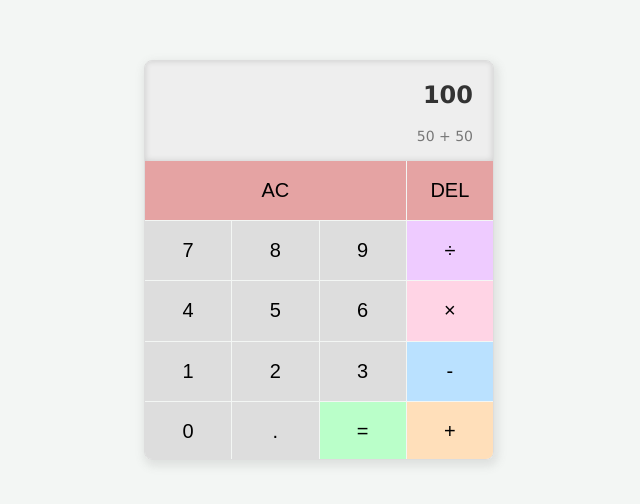
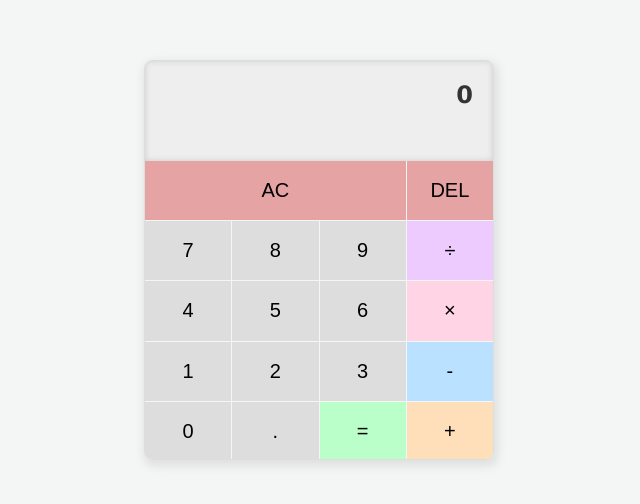
Before and after one commit to hammerztein/calculator, a plain HTML site: page index.html in a window 1280 px wide. Shown: the part 140-644 px from the top of the page, without its empty margins (321-961 px from the left). Drawn offline with Linux system fonts and the light colour scheme.

Commit message:
Set display sum to 0 to represent initial value of the first operand in JavaScript.

```diff
--- a/index.html
+++ b/index.html
@@ -9,8 +9,8 @@
 	<body>
 		<main class="container">
 			<div class="display">
-				<div class="sum">100</div>
-				<div class="history">50 + 50</div>
+				<div class="sum">0</div>
+				<div class="history"></div>
 			</div>
 			<div class="buttons">
 				<button class="btn big" data-value="ac">AC</button>
```
